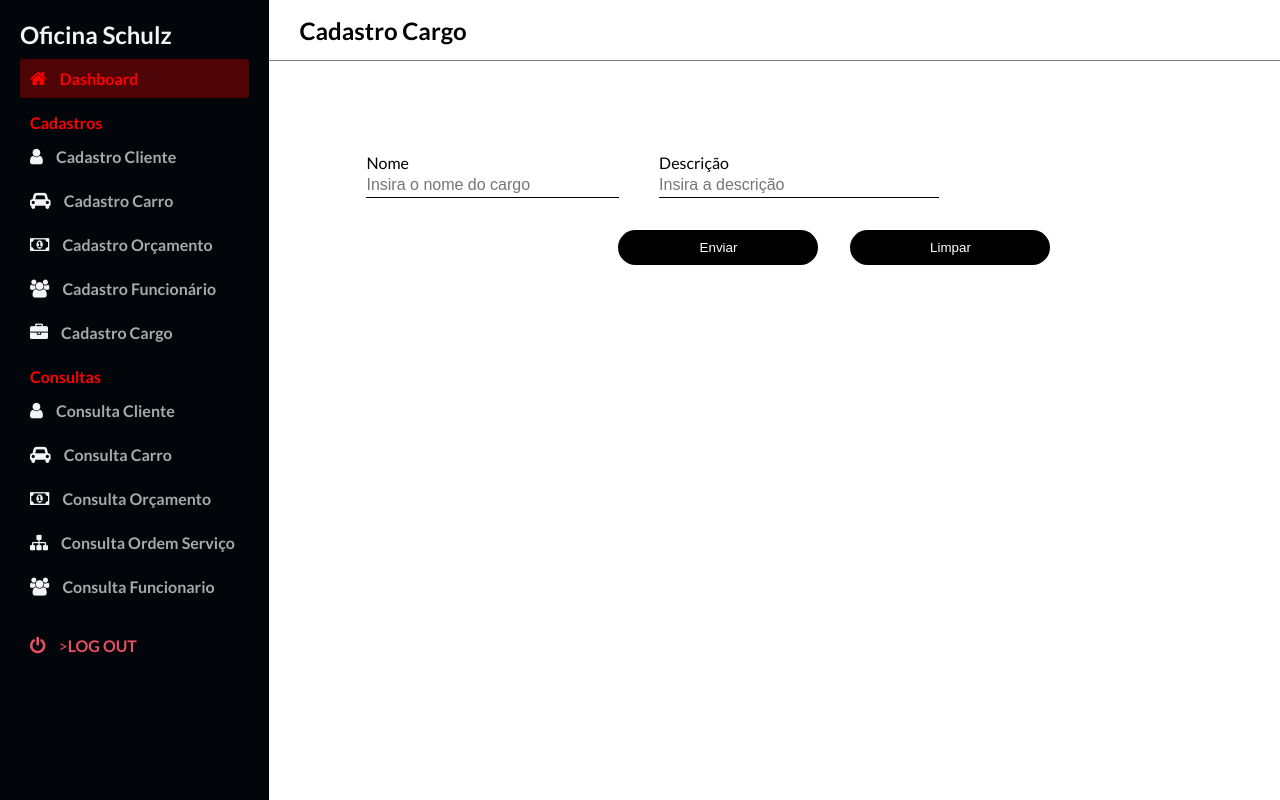
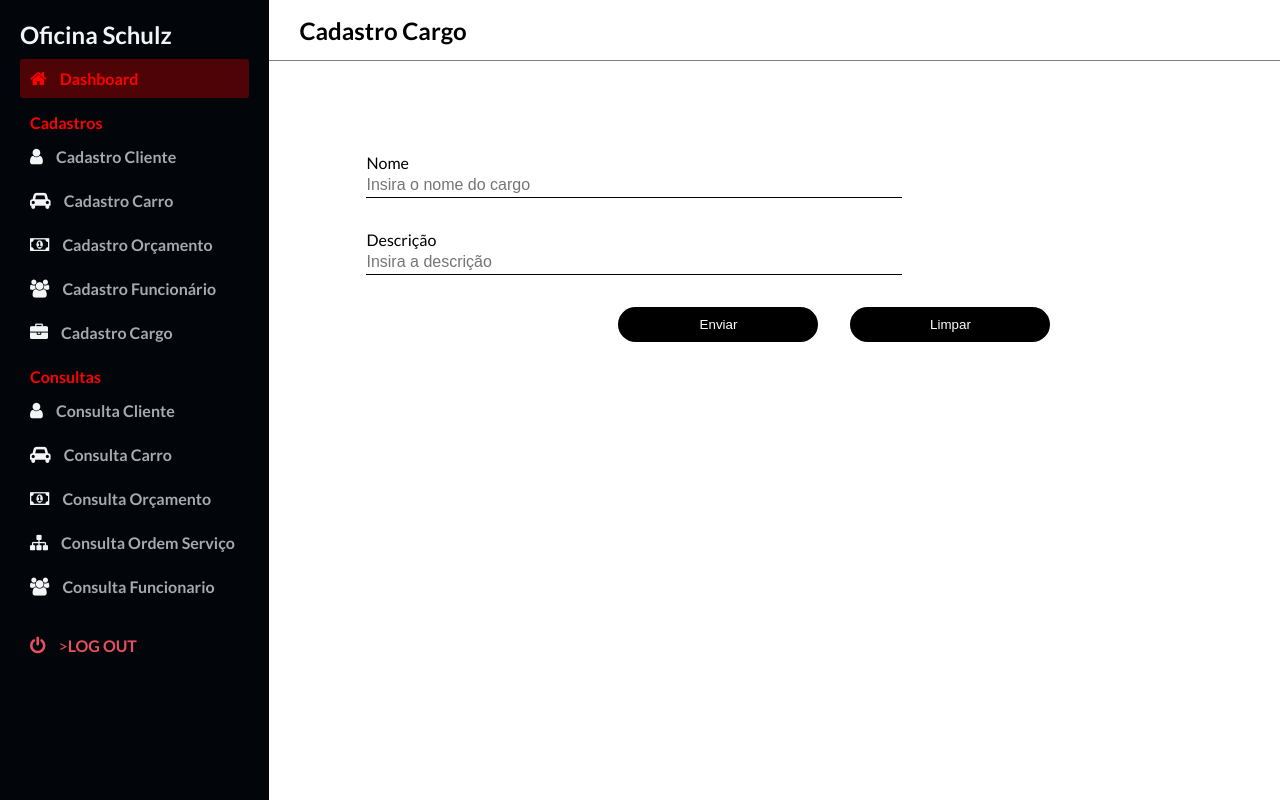
Before and after one commit to fellipews7/oficina, a PHP site: page /App/Cadastro-Cargo.php in a window 1280 px wide. Run offline with PHP 8.4, Linux system fonts and the light colour scheme; some libraries are stand-ins or nearby versions.

Commit message:
Colocando em duas linhas a tela de cargos

```diff
--- a/App/Cadastro-Cargo.php
+++ b/App/Cadastro-Cargo.php
@@ -40,9 +40,6 @@
             <label for="iNome">Nome</label>
             <input type="text" id="iNome" name="nNomeCargo" placeholder="Insira o nome do cargo">
 
-          </div>
-          <div class="column">
-
             <label for="iDescrição">Descrição</label>
             <input type="text" id="iDescricao" name="nDescricaoCargo" placeholder="Insira a descrição">
 
```
